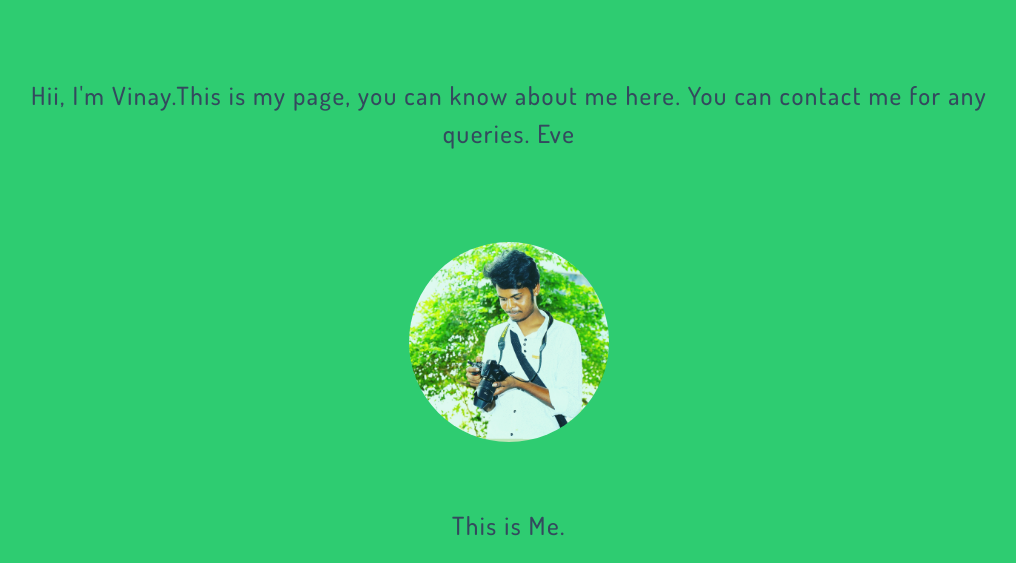
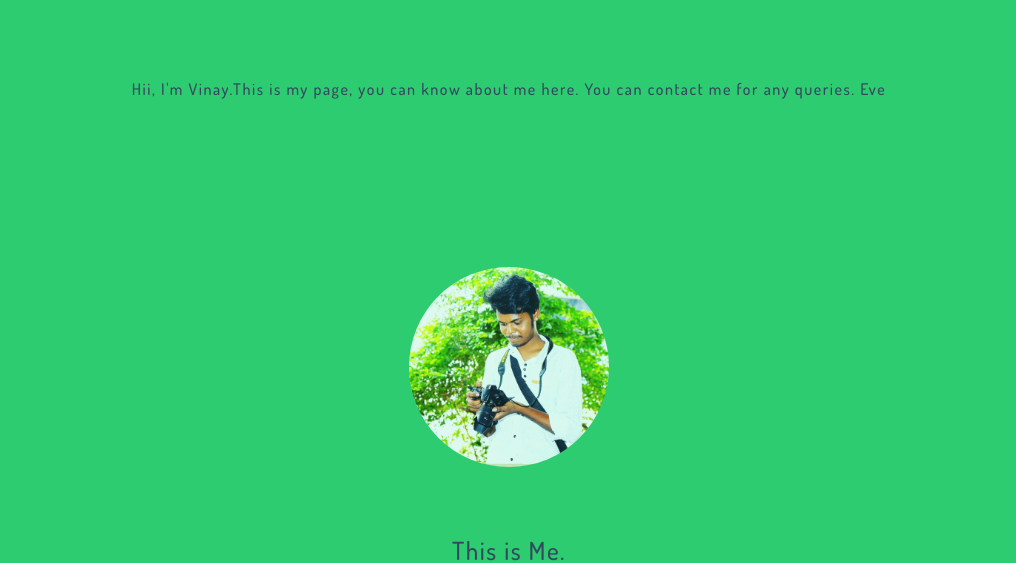
Before and after one commit to Nagaraju6242/vinay, a plain HTML site: page index.html in a window 1280 px wide. Shown: the part 238-801 px from the top of the page, without its empty margins (131-1147 px from the left). Drawn offline with Linux system fonts and the light colour scheme; a web font is replaced by a local one.

Commit message:
Update test.css

```diff
--- a/test.css
+++ b/test.css
@@ -31,7 +31,8 @@ p{
 .writing{
     width: auto;
     padding: 50px 150px;;
-    font-size: 25px;
+    font-size: 156%px;
+    height : 100px;
 }
 
 
```
